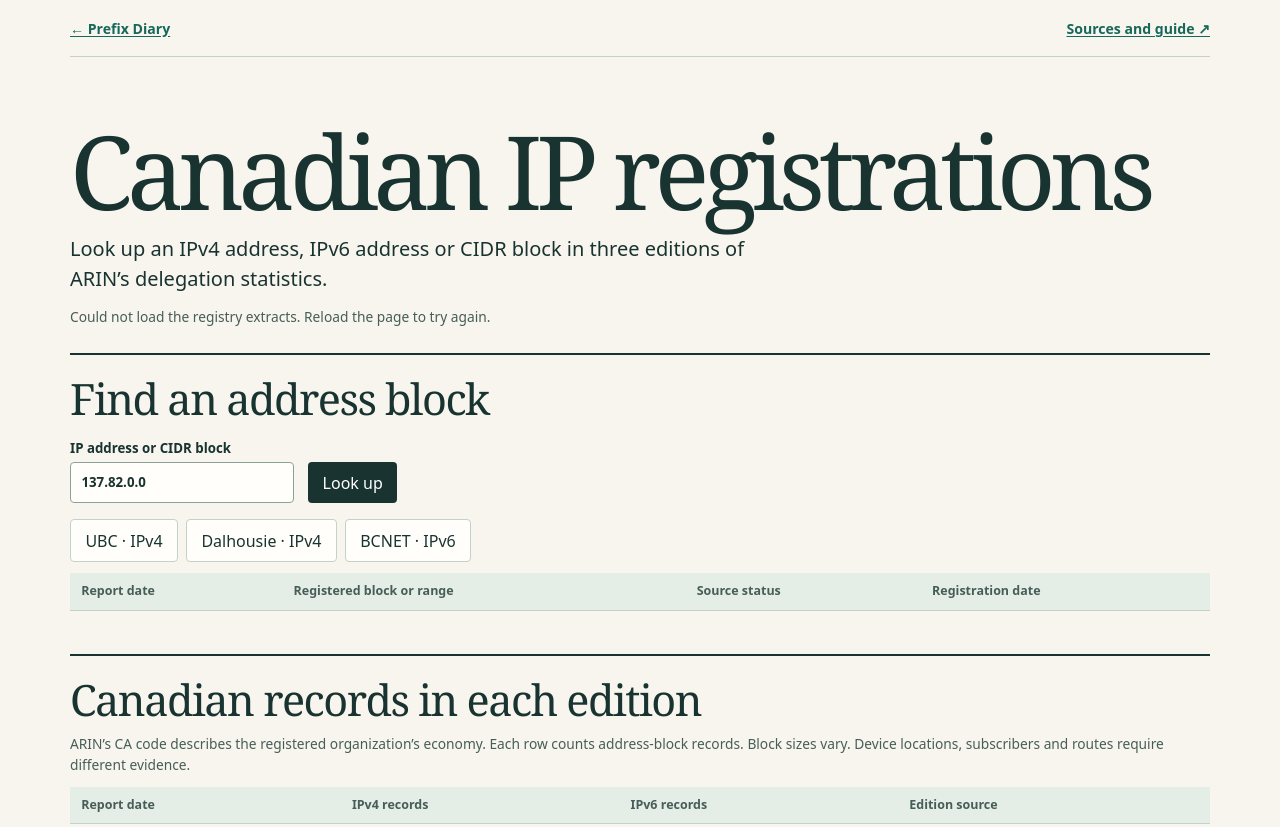
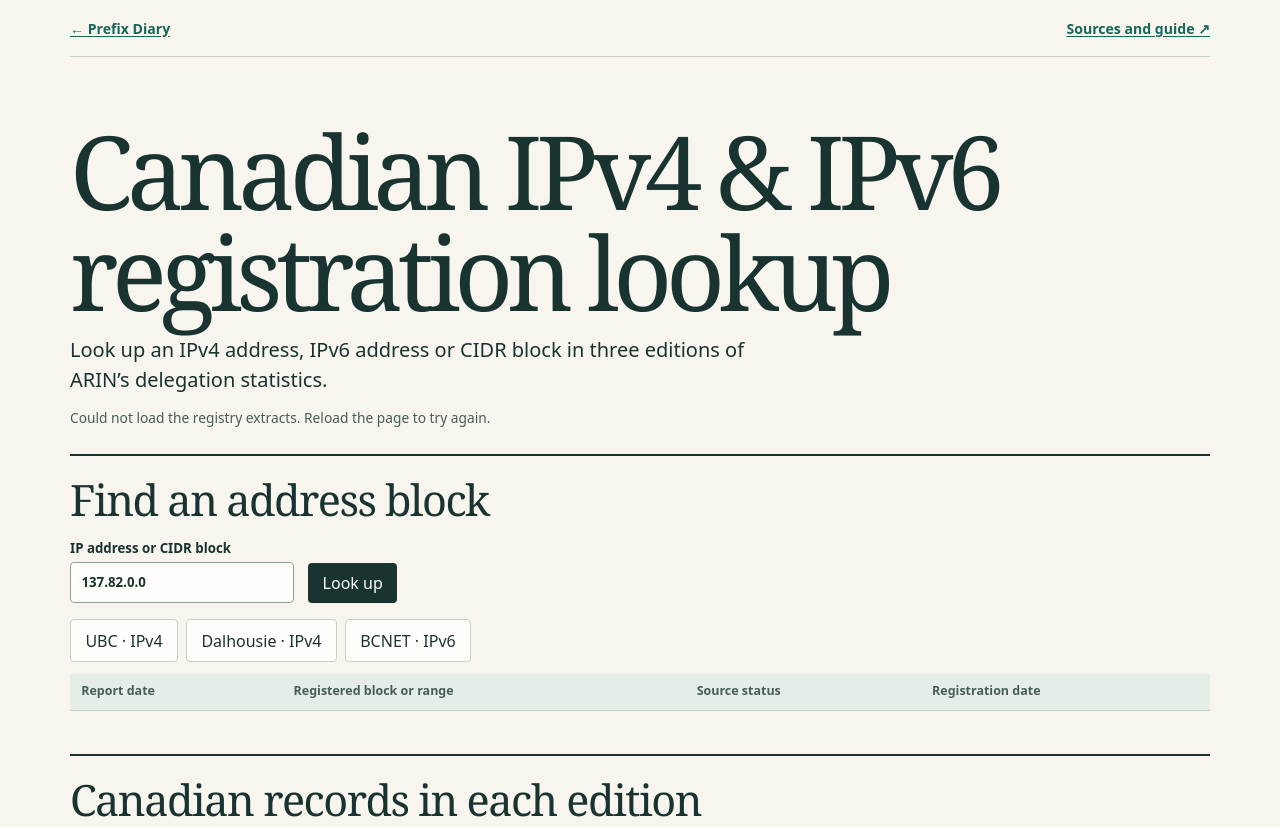
Before and after one commit to jsdyer/prefixdiary, a plain HTML site: page web/ip/index.html in a window 1280 px wide. Shown: the top 827 px of the page. Drawn offline with Linux system fonts and the light colour scheme; no server answers; a script that the page names is missing.

Commit message:
Register the Canadian IP lookup canonical and sync the guide

```diff
--- a/web/ip/index.html
+++ b/web/ip/index.html
@@ -3,7 +3,8 @@
 <head>
   <meta charset="utf-8">
   <meta name="viewport" content="width=device-width,initial-scale=1">
-  <title>Canadian IP registrations · Prefix Diary</title>
+  <title>Canadian IPv4 &amp; IPv6 Registration Lookup · CoolCode</title>
+  <link rel="canonical" href="https://coolcode.ca/prefixdiary/ip/">
   <meta name="description" content="Find IPv4 and IPv6 addresses in Canadian registration records from three ARIN editions.">
   <link rel="stylesheet" href="../style.css">
   <script type="module" src="./app.mjs"></script>
@@ -12,7 +13,7 @@
 <body>
   <header><a href="../">← Prefix Diary</a><a href="https://github.com/jsdyer/prefixdiary#canadian-ip-registrations">Sources and guide ↗</a></header>
   <main>
-    <div class="hero"><h1>Canadian IP registrations</h1>
+    <div class="hero"><h1>Canadian IPv4 &amp; IPv6 registration lookup</h1>
       <p>Look up an IPv4 address, IPv6 address or CIDR block in three editions of ARIN’s delegation statistics.</p>
       <p class="meta" id="edition">Loading registry extracts…</p>
     </div>
```
Also changed, not shown: 1 other file.
